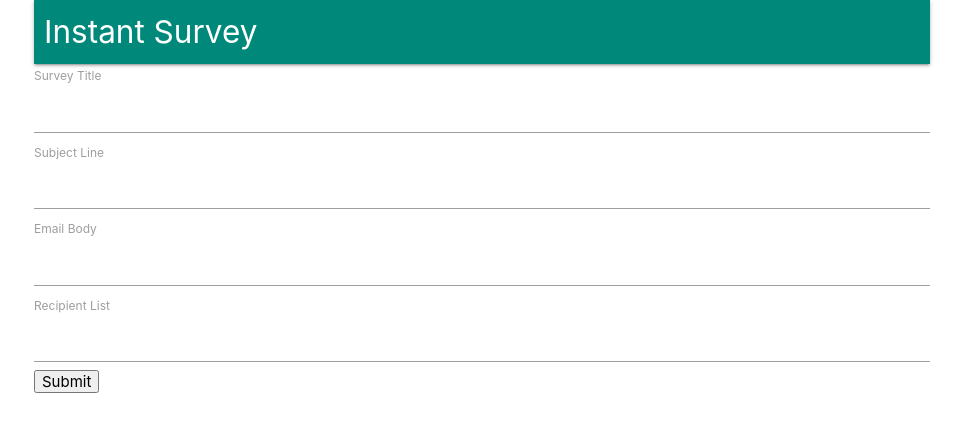
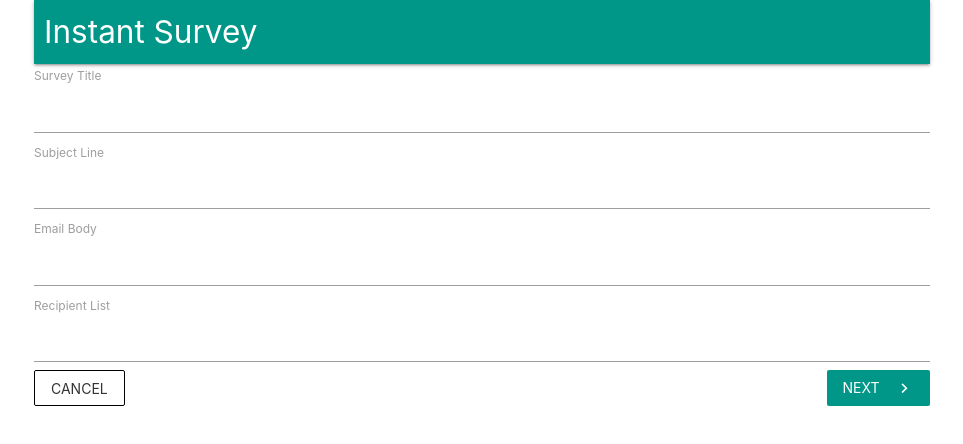
Before and after one commit to hyu6/email-survey, a React (Create React App) app in the folder client/: page /surveys/new in a window 1280 px wide. Shown: the top 444 px of the page, without its empty margins (158-1121 px from the left). Built offline with nearby package versions, Linux system fonts and the light colour scheme; no server answers.

Commit message:
style SurveyForm; add cancel button; change colors

```diff
--- a/client/src/components/App.js
+++ b/client/src/components/App.js
@@ -15,16 +15,14 @@ class App extends Component {
 
   render() {
     return (
+      <BrowserRouter>
         <div className="container">
-        <BrowserRouter>
-          <div>
           <Header />
           <Route exact path="/" component={Landing} />
           <Route exact path="/surveys" component={Dashboard} />
           <Route path="/surveys/new" component={SurveyNew} />
         </div>
       </BrowserRouter>
-      </div>
     );
   }
 }
--- a/client/src/components/Dashboard.js
+++ b/client/src/components/Dashboard.js
@@ -6,10 +6,7 @@ const Dashboard = () => {
     <div>
       Dashboard
       <div className="fixed-action-btn">
-        <Link
-          to="/surveys/new"
-          className="btn-floating btn-large teal darken-1"
-        >
+        <Link to="/surveys/new" className="btn-floating btn-large teal">
           <i class="large material-icons">add</i>
         </Link>
       </div>
--- a/client/src/components/Header.js
+++ b/client/src/components/Header.js
@@ -32,7 +32,7 @@ class Header extends Component {
 
   render() {
     return (
-      <nav className="teal darken-1">
+      <nav className="teal">
         <div className="nav-wrapper">
           <Link
             to={this.props.auth ? '/surveys' : '/'}
--- a/client/src/components/Payments.js
+++ b/client/src/components/Payments.js
@@ -15,7 +15,7 @@ class Payments extends Component {
         stripeKey={process.env.REACT_APP_STRIPE_KEY}
       >
         <button
-          className="btn-small light-blue darken-1"
+          className="btn-small light-blue"
           style={{ margin: '0 16px 5px 0' }}
         >
           Add credits
--- a/client/src/components/surveys/SurveyForm.js
+++ b/client/src/components/surveys/SurveyForm.js
@@ -2,6 +2,7 @@
 import _ from 'lodash';
 import React, { Component } from 'react';
 import { reduxForm, Field } from 'redux-form';
+import { Link } from 'react-router-dom';
 
 import SurveyField from './SurveyField';
 
@@ -34,7 +35,17 @@ class SurveyForm extends Component {
           onSubmit={this.props.handleSubmit((values) => console.log(values))}
         >
           {this.renderFields()}
-          <button type="submit">Submit</button>
+          <Link
+            to="/surveys"
+            className="btn-flat white left"
+            style={{ border: '1px solid black' }}
+          >
+            Cancel
+          </Link>
+          <button className="btn-flat white-text teal right" type="submit">
+            Next
+            <i className="material-icons right">navigate_next</i>
+          </button>
         </form>
       </div>
     );
```
Lines whose indentation alone changed are shown as unchanged.
